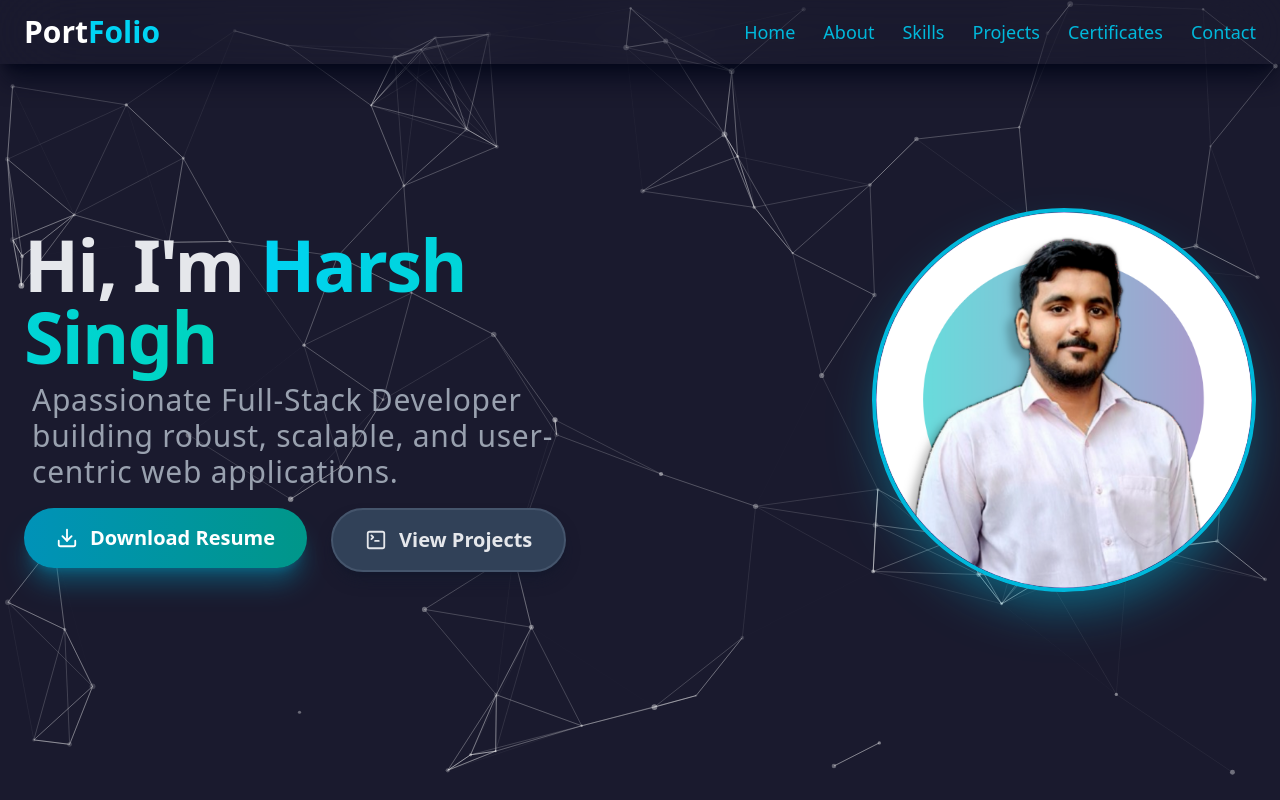
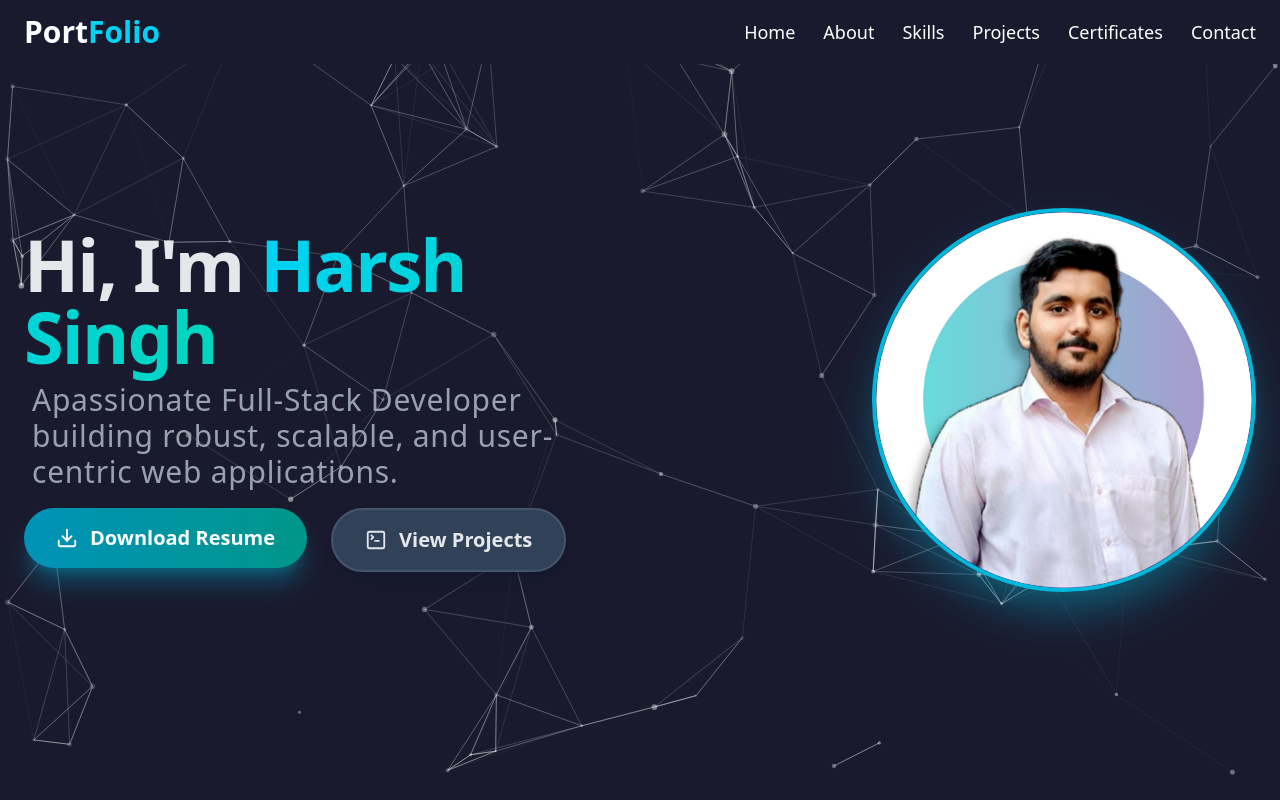
Before and after one commit to harshsingh1407/harshportfolio, a React (Vite) app: page / in a window 1280 px wide. Shown: the top 800 px of the page. Built offline with nearby package versions, Linux system fonts and the light colour scheme.

Commit message:
UI Improve

```diff
--- a/src/components/Header.jsx
+++ b/src/components/Header.jsx
@@ -20,13 +20,13 @@ const Header = () => {
     return (
         <header className='
             fixed top-0 left-0 w-full z-50
-            bg-slate-850 backdrop-blur-2xl
-            shadow-xl shadow-slate-950/70
+            bg-slate-850
+            shadow-xm shadow-slate-950/70
         '>
             <div className='
                 max-w-7xl mx-auto px-6 h-16
                 flex justify-between items-center
-                text-white
+                text-white bg-[#1a1a2e]
             '>
                 <div>
                     <h1 className='font-extrabold text-2xl md:text-3xl'>
@@ -41,7 +41,7 @@ const Header = () => {
                                 key={link.name}
                                 className='
                                     group relative
-                                    text-cyan-500 text-semibold hover:text-cyan-400
+                                    text-white text-semibold hover:text-cyan-400
                                     transition-colors duration-300
                                 '
                             >
@@ -72,7 +72,7 @@ const Header = () => {
                 <div className={`
                     fixed top-16 right-0 h-full w-full
                     bg-slate-750
-                    backdrop-blur-2xl
+                    backdrop-blur-xl
                     shadow-2xl shadow-slate-950/90
                     transition-transform duration-300 ease-in-out
                     z-50
--- a/src/components/Projects.jsx
+++ b/src/components/Projects.jsx
@@ -67,7 +67,7 @@ const projectsData = [
         tech: "HTML, CSS, Bootstrap & JS",
         image: rockpaperscissor,
         liveLink: "https://rockpaper14.netlify.app/",
-        githubLink: "https://github.com/harshsingh1407/Rock-Paper-Scissor",
+        githubLink: "https://github.com/harshsingh1407/rock-paper-scissor",
         category: "Games",
     },
     {
```
